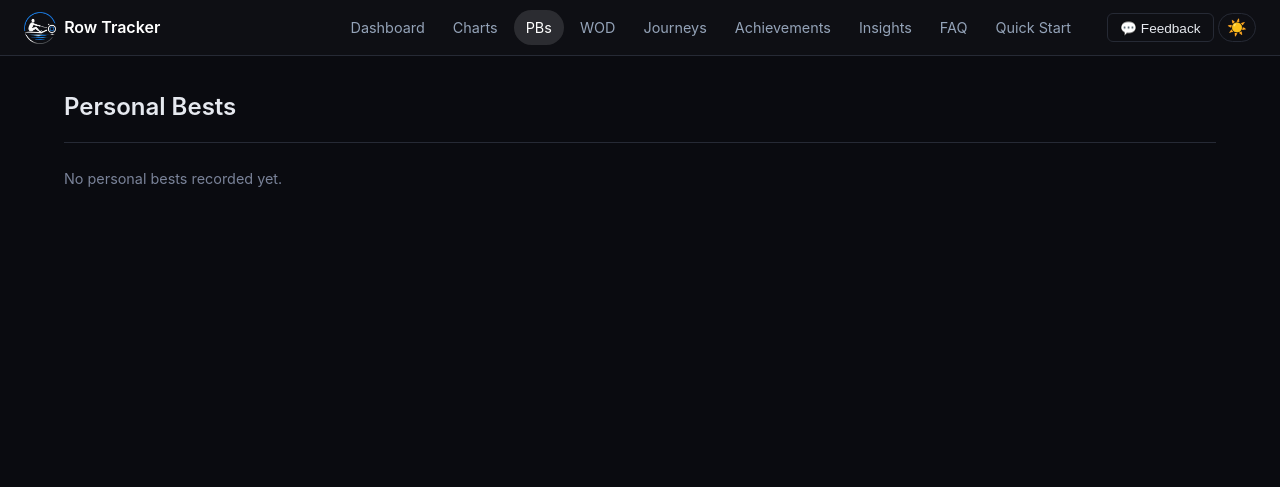
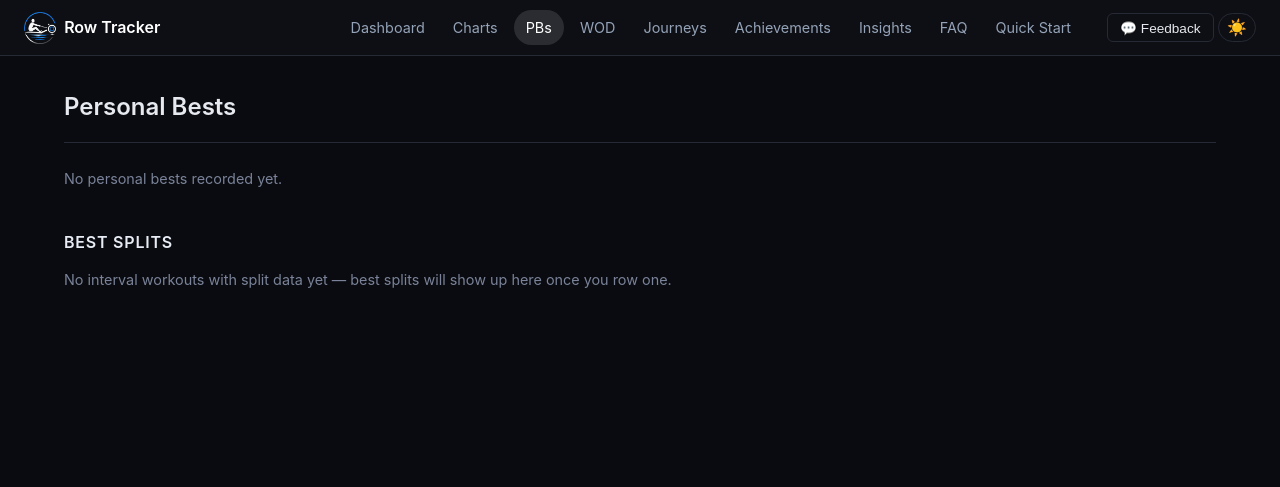
Before and after one commit to dsubtle1/row-tracker, a Flask app: page /pb in a window 1280 px wide. Shown: the top 487 px of the page. Run offline with Flask 3, Linux system fonts and the light colour scheme; data that the repository does not hold is empty; some libraries are stand-ins or nearby versions.

Commit message:
v0.28.0: add Best Splits leaderboard, with honest disclosure of CSV-import gap
Top 10 all-time fastest splits by /500m pace on the PBs page, reusing the
existing split-parsing logic. CSV-imported workouts have no split data,
so the page states how many are excluded rather than silently dropping
them. Also fixed a real bug found mid-build: a SQL IS NULL filter on the
raw_json column silently matched nothing because SQLAlchemy stores an
explicit None as the JSON literal "null" on SQLite, not a true NULL.

```diff
--- a/blueprints/tracker.py
+++ b/blueprints/tracker.py
@@ -365,6 +365,34 @@ def _compute_splits(workout: Workout) -> list[dict]:
     return splits
 
 
+def _best_splits(limit: int = 10) -> tuple[list[dict], int]:
+    """
+    All-time fastest single splits by normalized /500m pace, across every
+    workout that actually has per-split data. CSV-imported workouts have no
+    raw_json and no splits — rather than silently omitting them, this
+    returns how many are excluded so the leaderboard can disclose it.
+
+    Filters on `raw_json` truthiness in Python, not a SQL IS NULL check —
+    SQLAlchemy's JSON column type stores a Python None as the JSON literal
+    "null" on SQLite, not a SQL NULL, so `.is_(None)` silently matches
+    nothing at the database level.
+    """
+    all_workouts = Workout.query.filter_by(workout_type="rower").all()
+    excluded = sum(1 for w in all_workouts if not w.raw_json)
+
+    entries = []
+    for w in all_workouts:
+        if not w.raw_json:
+            continue
+        for s in _compute_splits(w):
+            if s["pace_seconds"] is None:
+                continue
+            entries.append({**s, "workout_id": w.id, "workout_date": w.workout_date})
+
+    entries.sort(key=lambda e: e["pace_seconds"])
+    return entries[:limit], excluded
+
+
 @tracker_bp.route("/workouts/<int:workout_id>")
 def workout_detail(workout_id):
     workout = db.get_or_404(Workout, workout_id)
@@ -483,7 +511,8 @@ def personal_bests():
     pbs     = [pb_map[cat] for cat in order if cat in pb_map]
     extras  = [pb for pb in pbs_raw if pb.category not in set(order)]
     pbs.extend(extras)
-    return render_template("tracker/pb.html", pbs=pbs)
+    best_splits, excluded_count = _best_splits()
+    return render_template("tracker/pb.html", pbs=pbs, best_splits=best_splits, excluded_count=excluded_count)
 
 
 @tracker_bp.route("/insights")
--- a/templates/tracker/pb.html
+++ b/templates/tracker/pb.html
@@ -28,6 +28,42 @@
 </div>
 {% else %}
 <p class="muted">No personal bests recorded yet.</p>
+{% endif %}
+
+<h2 class="section-title" style="margin-top: 2.5rem;">Best Splits</h2>
+
+{% if excluded_count %}
+<p class="muted" style="margin-bottom: 1rem;">
+  {{ "{:,}".format(excluded_count) }} historical workout{{ "s" if excluded_count != 1 else "" }} imported via CSV
+  {{ "have" if excluded_count != 1 else "has" }} no per-split data and {{ "aren't" if excluded_count != 1 else "isn't" }} included below.
+</p>
+{% endif %}
+
+{% if best_splits %}
+<table class="data-table">
+  <thead>
+    <tr>
+      <th>#</th>
+      <th>Pace /500m</th>
+      <th>Split</th>
+      <th>SPM</th>
+      <th>Date</th>
+    </tr>
+  </thead>
+  <tbody>
+    {% for s in best_splits %}
+    <tr>
+      <td>{{ loop.index }}</td>
+      <td><strong>{{ s.pace_str }}</strong></td>
+      <td data-label="Split">{{ s.distance }}m in {{ s.time_str }}</td>
+      <td data-label="SPM">{{ s.stroke_rate or "—" }}</td>
+      <td data-label="Date"><a href="{{ url_for('tracker.workout_detail', workout_id=s.workout_id) }}">{{ s.workout_date.strftime("%b %-d, %Y") }}</a></td>
+    </tr>
+    {% endfor %}
+  </tbody>
+</table>
+{% else %}
+<p class="muted">No interval workouts with split data yet — best splits will show up here once you row one.</p>
 {% endif %}
 
 <div class="day-modal-backdrop" id="pbProgressionBackdrop" onclick="closePbProgressionModal()"></div>
--- a/templates/tracker/quickstart.html
+++ b/templates/tracker/quickstart.html
@@ -78,6 +78,7 @@
           <li>Time pieces: 30 minutes, 60 minutes</li>
         </ul>
         <p>PBs are recalculated after every sync. If a PB is more than 90 days old, you'll see a nudge to go test it again.</p>
+        <p>Below your PBs, a <strong>Best Splits</strong> table shows your all-time top 10 fastest single splits by /500m pace, pulled from any interval workout with per-split data. Splits aren't recorded for CSV-imported history, so if you imported past seasons the page tells you how many workouts that excludes rather than just leaving them out quietly.</p>
         <a href="{{ url_for('tracker.personal_bests') }}" class="qs-action-link">Go to Personal Bests →</a>
       </div>
     </div>
--- a/templates/tracker/quickstart_template.html
+++ b/templates/tracker/quickstart_template.html
@@ -78,6 +78,7 @@
           <li>Time pieces: 30 minutes, 60 minutes</li>
         </ul>
         <p>PBs are recalculated after every sync. If a PB is more than 90 days old, you'll see a nudge to go test it again.</p>
+        <p>Below your PBs, a <strong>Best Splits</strong> table shows your all-time top 10 fastest single splits by /500m pace, pulled from any interval workout with per-split data. Splits aren't recorded for CSV-imported history, so if you imported past seasons the page tells you how many workouts that excludes rather than just leaving them out quietly.</p>
         <a href="{{ url_for('tracker.personal_bests') }}" class="qs-action-link">Go to Personal Bests →</a>
       </div>
     </div>
```
Also changed, not shown: QUICKSTART.md (+2 -0 lines), tests/test_tracker_routes.py (+35 -0 lines), CHANGELOG.md, README.md, 1 other file.
